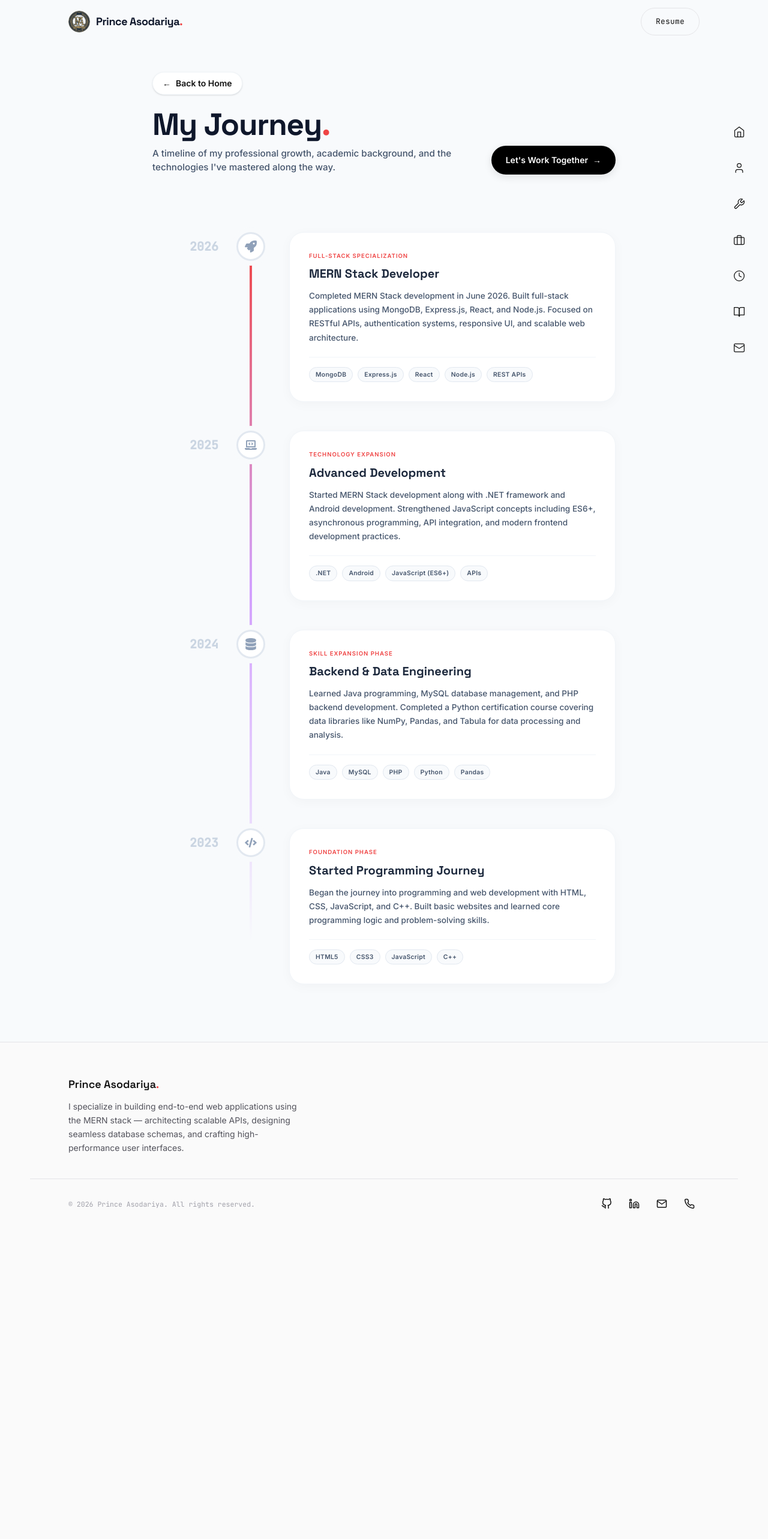
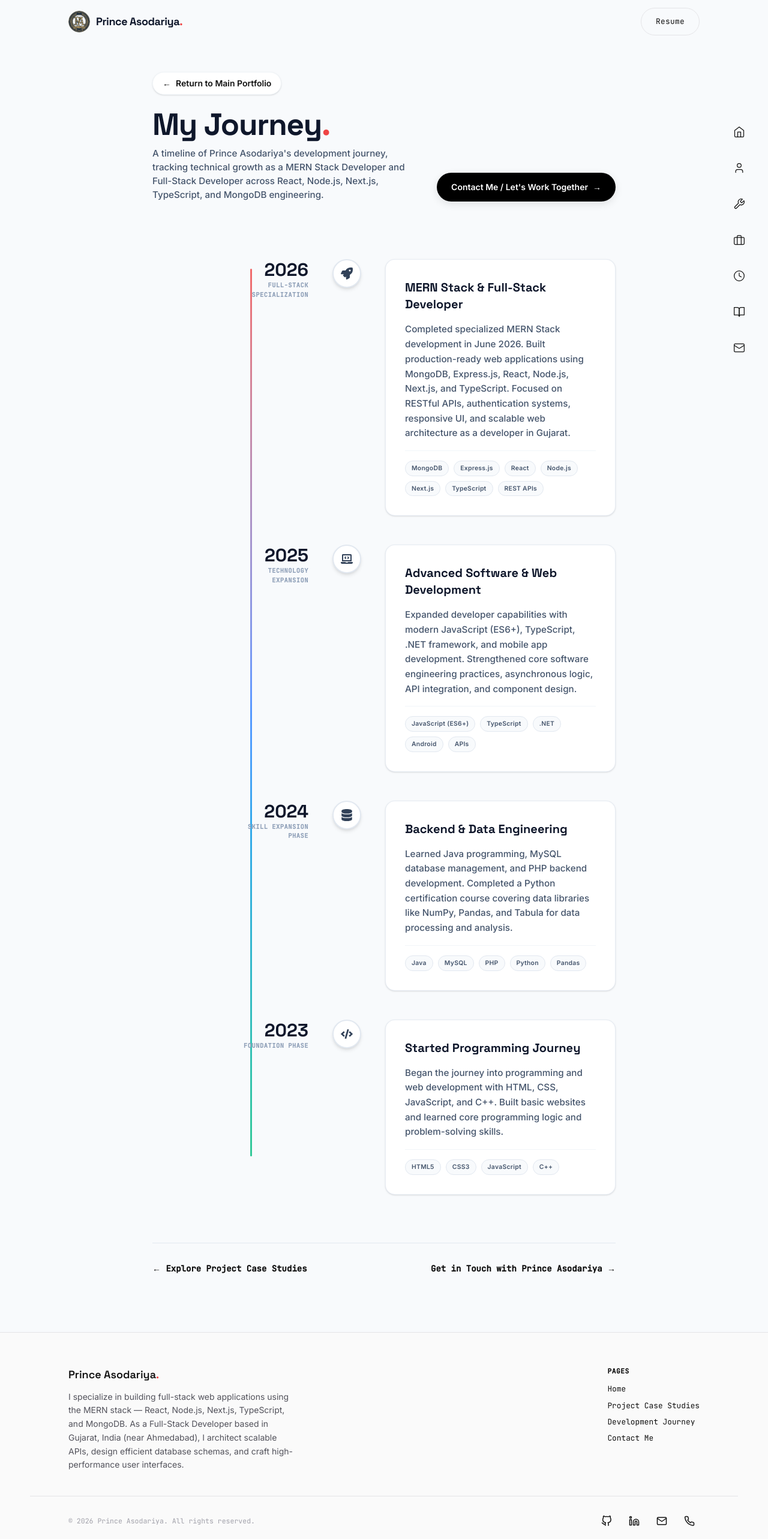
Before and after one commit to princeasodariya13/Prince-Asodariya, a Next.js app: page /journey in a window 1280 px wide. Shown: the top 2566 px of the page at 60% size. Before the commit the page ends 2080 px from the top, so only its background shows below. Built offline with nearby package versions, Linux system fonts and the light colour scheme.

Commit message:
feat: add portfolio pages, layout, and UI components

```diff
--- a/app/contact/page.tsx
+++ b/app/contact/page.tsx
@@ -1,4 +1,5 @@
 import type { Metadata } from "next";
+import Link from "next/link";
 import Navbar from "@/components/Navbar";
 import Contact from "@/components/Contact";
 import Footer from "@/components/Footer";
@@ -40,6 +41,14 @@ export default function ContactPage() {
       <Navbar />
       <main className="pt-24 min-h-screen bg-[#fcfcfc]">
         <h1 className="sr-only">Contact Prince Asodariya — MERN Stack &amp; Full-Stack Developer</h1>
+        <div className="w-full max-w-[1180px] mx-auto px-[clamp(1.25rem,5vw,5rem)] pt-6 flex flex-col sm:flex-row items-center justify-between gap-4 font-mono text-xs font-bold text-slate-500">
+          <Link href="/" className="hover:text-accent transition-colors">
+            ← Return to Main Portfolio
+          </Link>
+          <Link href="/journey" className="hover:text-accent transition-colors">
+            View Development Journey →
+          </Link>
+        </div>
         <Contact />
       </main>
       <Footer />
--- a/app/journey/page.tsx
+++ b/app/journey/page.tsx
@@ -40,19 +40,19 @@ export const metadata: Metadata = {
 const journeyData = [
   {
     year: "2026",
-    title: "MERN Stack Developer",
+    title: "MERN Stack & Full-Stack Developer",
     subtitle: "Full-Stack Specialization",
-    description: "Completed MERN Stack development in June 2026. Built full-stack applications using MongoDB, Express.js, React, and Node.js. Focused on RESTful APIs, authentication systems, responsive UI, and scalable web architecture.",
+    description: "Completed specialized MERN Stack development in June 2026. Built production-ready web applications using MongoDB, Express.js, React, Node.js, Next.js, and TypeScript. Focused on RESTful APIs, authentication systems, responsive UI, and scalable web architecture as a developer in Gujarat.",
     icon: FaRocket,
-    skills: ["MongoDB", "Express.js", "React", "Node.js", "REST APIs"]
+    skills: ["MongoDB", "Express.js", "React", "Node.js", "Next.js", "TypeScript", "REST APIs"]
   },
   {
     year: "2025",
-    title: "Advanced Development",
+    title: "Advanced Software & Web Development",
     subtitle: "Technology Expansion",
-    description: "Started MERN Stack development along with .NET framework and Android development. Strengthened JavaScript concepts including ES6+, asynchronous programming, API integration, and modern frontend development practices.",
+    description: "Expanded developer capabilities with modern JavaScript (ES6+), TypeScript, .NET framework, and mobile app development. Strengthened core software engineering practices, asynchronous logic, API integration, and component design.",
     icon: FaLaptopCode,
-    skills: [".NET", "Android", "JavaScript (ES6+)", "APIs"]
+    skills: ["JavaScript (ES6+)", "TypeScript", ".NET", "Android", "APIs"]
   },
   {
     year: "2024",
@@ -100,63 +100,67 @@ export default function JourneyPage() {
           <Reveal>
             <div className="mb-16 md:mb-24 flex flex-col md:flex-row md:items-end justify-between gap-6">
               <div>
-                <Link href="/#education" className="inline-flex items-center gap-2 text-sm font-bold text-slate-500 hover:text-accent transition-colors mb-6 bg-white px-4 py-2 rounded-full shadow-sm border border-slate-100">
-                  <span>←</span> Back to Home
+                <Link href="/" className="inline-flex items-center gap-2 text-sm font-bold text-slate-500 hover:text-accent transition-colors mb-6 bg-white px-4 py-2 rounded-full shadow-sm border border-slate-100">
+                  <span>←</span> Return to Main Portfolio
                 </Link>
                 <h1 className="font-display text-[clamp(2rem,4vw,3.5rem)] font-extrabold tracking-tight text-slate-900 leading-none">
                   My Journey<span className="text-accent">.</span>
                 </h1>
                 <p className="mt-3 text-[0.95rem] text-slate-600 font-medium max-w-xl">
-                  A timeline of my professional growth, academic background, and the technologies I've mastered along the way.
+                  A timeline of Prince Asodariya&apos;s development journey, tracking technical growth as a MERN Stack Developer and Full-Stack Developer across React, Node.js, Next.js, TypeScript, and MongoDB engineering.
                 </p>
               </div>
 
               <Link
-                href="/#contact"
+                href="/contact"
+                aria-label="Contact Prince Asodariya to work together"
                 className="shrink-0 group inline-flex items-center justify-center gap-2 rounded-full bg-black px-6 py-3.5 text-sm font-bold !text-white transition-all hover:bg-slate-800 hover:scale-[1.02] shadow-[0_4px_14px_rgba(0,0,0,0.1)]"
                 style={{ color: '#ffffff' }}
               >
-                Let's Work Together <span className="transition-transform group-hover:translate-x-1 !text-white" style={{ color: '#ffffff' }}>→</span>
+                Contact Me / Let's Work Together <span className="transition-transform group-hover:translate-x-1 !text-white" style={{ color: '#ffffff' }}>→</span>
               </Link>
             </div>
           </Reveal>
 
           <div className="relative md:ml-[140px] space-y-12 mt-12 md:mt-24">
             {/* Continuous Gradient Line */}
-            <div className="absolute left-[22px] top-6 bottom-6 w-[4px] bg-gradient-to-b from-accent via-purple-500/50 to-transparent rounded-full z-0" />
+            <div className="absolute top-4 bottom-4 left-[23px] w-[3px] bg-gradient-to-b from-accent via-blue-500 to-emerald-500 rounded-full opacity-80" />
 
             {journeyData.map((item, index) => (
-              <Reveal key={index} delay={index * 100}>
-                <div className="relative flex items-start group">
+              <Reveal key={item.year} delay={index * 100}>
+                <div className="relative flex flex-col md:flex-row gap-6 md:gap-10 group">
 
-                  {/* Timeline Dot / Icon */}
-                  <div className="flex items-center justify-center w-[48px] h-[48px] bg-white border-[3px] border-slate-200 group-hover:border-accent group-hover:bg-accent group-hover:text-white text-slate-400 transition-all duration-500 rounded-full shadow-[0_0_0_8px_#f8fafc] z-10 shrink-0">
-                    <item.icon className="w-4 h-4 md:w-5 md:h-5 transition-transform duration-500 group-hover:scale-110" />
-                  </div>
-
-                  {/* Desktop Year */}
-                  <div className="hidden md:block absolute -left-[140px] w-[110px] text-right pt-2.5 z-10">
-                    <span className="font-mono text-xl font-black text-slate-300 group-hover:text-accent transition-colors duration-500">
+                  {/* Left Date / Year Column */}
+                  <div className="md:w-[120px] md:text-right shrink-0 flex md:block items-center gap-3">
+                    <span className="font-display text-2xl md:text-3xl font-black text-slate-900 group-hover:text-accent transition-colors">
                       {item.year}
+                    </span>
+                    <span className="md:block font-mono text-[0.65rem] font-bold text-slate-400 uppercase tracking-wider">
+                      {item.subtitle}
                     </span>
                   </div>
 
-                  {/* Content Container */}
-                  <div className="flex-1 ml-6 md:ml-10 z-10">
-                    {/* Mobile Year */}
-                    <div className="md:hidden font-mono text-lg font-black text-accent mb-2 pt-2">
-                      {item.year}
-                    </div>
+                  {/* Icon Node on Timeline Line */}
+                  <div className="relative z-10 hidden md:flex items-center justify-center w-12 h-12 rounded-full bg-white border-2 border-slate-200 text-slate-700 shadow-md group-hover:border-accent group-hover:text-accent group-hover:scale-110 transition-all duration-300">
+                    <item.icon className="w-5 h-5" />
+                  </div>
 
-                    {/* Content Card */}
-                    <div className="bg-white p-6 md:p-8 rounded-3xl border border-slate-100 shadow-[0_4px_20px_rgba(0,0,0,0.03)] hover:shadow-[0_12px_40px_rgba(0,0,0,0.08)] transition-all duration-500 hover:-translate-y-1">
-                      <div className="uppercase text-[0.6rem] font-black tracking-widest text-accent mb-2">
-                        {item.subtitle}
+                  {/* Content Card */}
+                  <div className="flex-1 bg-white border border-slate-200/80 rounded-2xl p-6 md:p-8 shadow-sm group-hover:shadow-md group-hover:border-accent/30 transition-all duration-300">
+                    <div className="flex flex-col gap-4">
+                      <div>
+                        <div className="flex items-center gap-2 md:hidden mb-2">
+                          <item.icon className="w-4 h-4 text-accent" />
+                          <span className="font-mono text-xs font-bold text-accent uppercase tracking-wider">
+                            {item.subtitle}
+                          </span>
+                        </div>
+                        <h3 className="font-display text-xl font-bold text-slate-900 group-hover:text-accent transition-colors">
+                          {item.title}
+                        </h3>
                       </div>
-                      <h3 className="font-display text-lg md:text-xl font-bold text-slate-800 mb-2 md:mb-3">
-                        {item.title}
-                      </h3>
-                      <p className="text-[0.85rem] text-slate-600 leading-[1.7] font-medium mb-5">
+
+                      <p className="text-slate-600 text-[0.95rem] leading-relaxed font-medium">
                         {item.description}
                       </p>
 
@@ -177,6 +181,15 @@ export default function JourneyPage() {
               </Reveal>
             ))}
           </div>
+
+          <nav aria-label="Journey Footer Links" className="mt-20 pt-8 border-t border-slate-200 flex flex-col sm:flex-row items-center justify-between gap-4 font-mono text-sm font-bold">
+            <Link href="/#projects" className="text-slate-600 hover:text-accent transition-colors">
+              ← Explore Project Case Studies
+            </Link>
+            <Link href="/contact" className="text-accent hover:underline">
+              Get in Touch with Prince Asodariya →
+            </Link>
+          </nav>
         </div>
       </main>
       <Footer />
--- a/app/layout.tsx
+++ b/app/layout.tsx
@@ -98,6 +98,9 @@ export const metadata: Metadata = {
     icon: "/icon.png",
     apple: "/icon.png",
   },
+  verification: {
+    google: "jL2-mH0VIO0U4cOAVCRPIteZ1fjXh2YXo43r-kQ5NNg",
+  },
 };
 
 export default function RootLayout({
--- a/app/sitemap.ts
+++ b/app/sitemap.ts
@@ -27,6 +27,12 @@ export default function sitemap(): MetadataRoute.Sitemap {
       changeFrequency: "monthly",
       priority: 0.8,
     },
+    {
+      url: `${baseUrl}/contact`,
+      lastModified: currentDate,
+      changeFrequency: "monthly",
+      priority: 0.8,
+    },
   ];
 
   return [...coreRoutes, ...projectRoutes];
--- a/components/About.tsx
+++ b/components/About.tsx
@@ -37,16 +37,10 @@ export default function About() {
         <div className="mt-14 grid gap-10 lg:grid-cols-[1.1fr_1fr] lg:gap-16">
           <Reveal delay={100}>
             <p className="text-[clamp(1.05rem,1.3vw,1.2rem)] leading-[1.65] text-text-secondary">
-              I&apos;m a MERN Stack Developer passionate about building robust,
-              scalable, and user-focused web applications from frontend to
-              backend. I enjoy architecting seamless full-stack digital
-              experiences while continuously learning modern technologies.
+              I&apos;m Prince Asodariya, a MERN Stack Developer &amp; Full-Stack Developer based in Gujarat, India (near Ahmedabad). I am passionate about building robust, scalable, and user-focused web applications from frontend to backend.
             </p>
             <p className="mt-6 text-[clamp(0.95rem,1vw,1.0625rem)] leading-[1.7] text-text-secondary">
-              I specialize in building end-to-end applications using MongoDB,
-              Express.js, React, and Node.js — architecting scalable backend
-              APIs, designing seamless database schemas, and crafting dynamic,
-              high-performance user interfaces.
+              As a software developer specializing in MongoDB, Express.js, React, Node.js, Next.js, and TypeScript, I focus on architecting scalable backend APIs, designing seamless database schemas, and crafting dynamic, high-performance user interfaces. Whether acting as a React Developer, Node.js Developer, or Full-Stack Developer in Ahmedabad / Gujarat, I deliver clean, production-ready web engineering solutions.
             </p>
             <p className="mt-4 text-[clamp(0.95rem,1vw,1.0625rem)] leading-[1.7] text-text-secondary">
               When I&apos;m not coding, I enjoy drawing, bike riding, watching
--- a/components/Contact.tsx
+++ b/components/Contact.tsx
@@ -4,7 +4,6 @@ import { FormEvent, useState } from "react";
 import { profile } from "@/lib/data";
 import SectionHeading from "./SectionHeading";
 import Reveal from "./Reveal";
-import Button from "./Button";
 
 type Status = "idle" | "submitting" | "success" | "error";
 
@@ -82,9 +81,7 @@ export default function Contact() {
             <Reveal delay={50}>
               <div className="mt-8 lg:mt-10 bg-white/50 backdrop-blur-md rounded-2xl p-6 lg:p-0 lg:bg-transparent lg:backdrop-blur-none lg:border-none border border-slate-100 shadow-sm lg:shadow-none space-y-5 font-mono text-sm">
                 <p className="text-slate-600 text-[0.95rem] leading-relaxed mb-8">
-                  I&apos;m currently open to new opportunities. Whether you have
-                  a project in mind or just want to say hi — my inbox is always
-                  open.
+                  I&apos;m Prince Asodariya, a MERN Stack Developer &amp; Full-Stack Developer based in Gujarat, India (near Ahmedabad). Whether you are looking for a React Developer, Node.js Developer, Next.js Developer, or full-stack software engineer for a project or engineering role — my inbox is always open.
                 </p>
                 <div className="flex flex-col gap-4">
                   <a
--- a/components/Footer.tsx
+++ b/components/Footer.tsx
@@ -1,7 +1,6 @@
+import Link from "next/link";
 import { profile } from "@/lib/data";
 import { FiGithub, FiLinkedin, FiMail, FiPhone } from "react-icons/fi";
-
-// Navigation links removed as per requested UI
 
 export default function Footer() {
   const year = new Date().getFullYear();
@@ -19,6 +18,13 @@ export default function Footer() {
           </p>
         </div>
 
+        <nav aria-label="Footer Navigation" className="flex flex-col gap-2 font-mono text-[0.8rem]">
+          <span className="font-bold text-text-primary uppercase tracking-wider mb-1 text-[0.7rem]">Pages</span>
+          <Link href="/" className="text-text-secondary hover:text-accent transition-colors">Home</Link>
+          <Link href="/#projects" className="text-text-secondary hover:text-accent transition-colors">Project Case Studies</Link>
+          <Link href="/journey" className="text-text-secondary hover:text-accent transition-colors">Development Journey</Link>
+          <Link href="/contact" className="text-text-secondary hover:text-accent transition-colors">Contact Me</Link>
+        </nav>
       </div>
       <div className="w-full max-w-[1180px] mx-auto px-[clamp(1.25rem,5vw,5rem)] mt-10 border-t border-border-subtle pt-6 flex flex-col-reverse md:flex-row items-center justify-between gap-4">
         <p className="font-mono text-[0.72rem] text-text-muted">
--- a/components/Hero.tsx
+++ b/components/Hero.tsx
@@ -1,6 +1,7 @@
 "use client";
 
 import { useRef } from 'react';
+import Image from "next/image";
 import { profile } from "@/lib/data";
 import Button from "./Button";
 import Reveal from "./Reveal";
@@ -95,8 +96,8 @@ export default function Hero() {
           </Reveal>
 
           <Reveal delay={200}>
-            <p className="mt-4 max-w-xl text-[0.85rem] md:text-[0.95rem] font-medium text-slate-400">
-              Based in {profile.location}.
+            <p className="mt-4 max-w-xl text-[0.85rem] md:text-[0.95rem] font-medium text-slate-500">
+              Based in {profile.location} (near Ahmedabad) · MERN Stack Developer &amp; Full-Stack Web Developer Portfolio
             </p>
           </Reveal>
 
@@ -114,17 +115,17 @@ export default function Hero() {
           >
             <div className="mt-10 flex flex-wrap items-center gap-4">
               <a
-                href="#contact"
+                href="/contact"
                 className="inline-flex items-center justify-center rounded-[20px] bg-black px-6 py-3.5 text-sm font-bold !text-white transition-all hover:bg-slate-800 hover:scale-[1.02] shadow-[0_4px_14px_rgba(0,0,0,0.1)]"
                 style={{ color: '#ffffff' }}
               >
-                Hire Me as Developer <span className="ml-2 !text-white" style={{ color: '#ffffff' }}>↗</span>
+                Contact Me / Hire Me <span className="ml-2 !text-white" style={{ color: '#ffffff' }}>↗</span>
               </a>
               <a
-                href="#projects"
+                href="/#projects"
                 className="inline-flex items-center justify-center rounded-[20px] bg-white border border-slate-200 px-6 py-3.5 text-sm font-bold text-slate-800 transition-all hover:bg-slate-50 hover:scale-[1.02] shadow-[0_2px_8px_rgba(0,0,0,0.04)]"
               >
-                View My Projects
+                Explore Project Case Studies
               </a>
             </div>
           </AnimatedContent>
@@ -170,11 +171,14 @@ export default function Hero() {
 
               {/* Image Container with Thick White Border */}
               <div className="relative w-full h-full rounded-full overflow-hidden border-[8px] border-white shadow-[0_20px_60px_rgba(0,0,0,0.08)] bg-white">
-                <img
+                <Image
                   src="/image-Prince3.png"
                   alt={`${profile.name} — MERN Stack and Full-Stack Developer`}
+                  width={320}
+                  height={320}
+                  priority
+                  decoding="async"
                   className="w-full h-full object-cover object-top"
-                  loading="eager"
                 />
               </div>
             </div>
--- a/components/LogoLoop.tsx
+++ b/components/LogoLoop.tsx
@@ -91,6 +91,8 @@ export default function LogoLoop({
                   alt={logo.title ? `${logo.title} technology icon` : "Technology icon"}
                   style={{ height: `${logoHeight}px`, width: "auto" }}
                   className="object-contain"
+                  loading="lazy"
+                  decoding="async"
                 />
               ) : null}
               {logo.title && <span className="mt-2 font-mono text-[0.65rem] font-semibold tracking-wider uppercase opacity-0 transition-opacity duration-300 group-hover:opacity-100">{logo.title}</span>}
--- a/components/Navbar.tsx
+++ b/components/Navbar.tsx
@@ -1,6 +1,7 @@
 "use client";
 
 import { useEffect, useState } from "react";
+import Image from "next/image";
 import Link from "next/link";
 import { profile } from "@/lib/data";
 import Button from "./Button";
@@ -12,7 +13,7 @@ const LINKS = [
   { href: "/#projects", label: "Projects", icon: <svg width="22" height="22" viewBox="0 0 24 24" fill="none" stroke="currentColor" strokeWidth="1.5" strokeLinecap="round" strokeLinejoin="round"><rect width="20" height="14" x="2" y="7" rx="2" ry="2"/><path d="M16 21V5a2 2 0 0 0-2-2h-4a2 2 0 0 0-2 2v16"/></svg> },
   { href: "/#education", label: "Education", icon: <svg width="22" height="22" viewBox="0 0 24 24" fill="none" stroke="currentColor" strokeWidth="1.5" strokeLinecap="round" strokeLinejoin="round"><path d="M2 3h6a4 4 0 0 1 4 4v14a3 3 0 0 0-3-3H2z"/><path d="M22 3h-6a4 4 0 0 0-4 4v14a3 3 0 0 1 3-3h7z"/></svg> },
   { href: "/#skills", label: "Skills", icon: <svg width="22" height="22" viewBox="0 0 24 24" fill="none" stroke="currentColor" strokeWidth="1.5" strokeLinecap="round" strokeLinejoin="round"><path d="M14.7 6.3a1 1 0 0 0 0 1.4l1.6 1.6a1 1 0 0 0 1.4 0l3.77-3.77a6 6 0 0 1-7.94 7.94l-6.91 6.91a2.12 2.12 0 0 1-3-3l6.91-6.91a6 6 0 0 1 7.94-7.94l-3.76 3.76z"/></svg> },
-  { href: "/#contact", label: "Contact", icon: <svg width="22" height="22" viewBox="0 0 24 24" fill="none" stroke="currentColor" strokeWidth="1.5" strokeLinecap="round" strokeLinejoin="round"><rect width="20" height="16" x="2" y="4" rx="2"/><path d="m22 7-8.97 5.7a1.94 1.94 0 0 1-2.06 0L2 7"/></svg> },
+  { href: "/contact", label: "Contact", icon: <svg width="22" height="22" viewBox="0 0 24 24" fill="none" stroke="currentColor" strokeWidth="1.5" strokeLinecap="round" strokeLinejoin="round"><rect width="20" height="16" x="2" y="4" rx="2"/><path d="m22 7-8.97 5.7a1.94 1.94 0 0 1-2.06 0L2 7"/></svg> },
 ];
 
 export default function Navbar() {
@@ -56,9 +57,12 @@ export default function Navbar() {
         >
           {/* Logo Image */}
           <div className={`transition-opacity duration-300 ${introFinished ? "opacity-100" : "opacity-0"}`}>
-            <img
+            <Image
               src="/logo.png"
               alt="Prince Asodariya Logo"
+              width={36}
+              height={36}
+              priority
               className="w-9 h-9 rounded-full object-cover transition-transform group-hover:scale-105"
             />
           </div>
--- a/lib/data.ts
+++ b/lib/data.ts
@@ -924,9 +924,9 @@ export const education: EducationEntry[] = [
 
 export const profile = {
   name: "Prince Asodariya",
-  role: "MERN / Full-Stack Developer",
+  role: "MERN Stack & Full-Stack Developer",
   tagline:
-    "I specialize in building end-to-end web applications using the MERN stack — architecting scalable APIs, designing seamless database schemas, and crafting high-performance user interfaces.",
+    "I specialize in building full-stack web applications using the MERN stack — React, Node.js, Next.js, TypeScript, and MongoDB. As a Full-Stack Developer based in Gujarat, India (near Ahmedabad), I architect scalable APIs, design efficient database schemas, and craft high-performance user interfaces.",
   location: "Gujarat, India",
   email: "princeasodariya13@gmail.com",
   github: "https://github.com/princeasodariya13",
```
Also changed, not shown: app/projects/[id]/page.tsx (+11 -1 lines).
